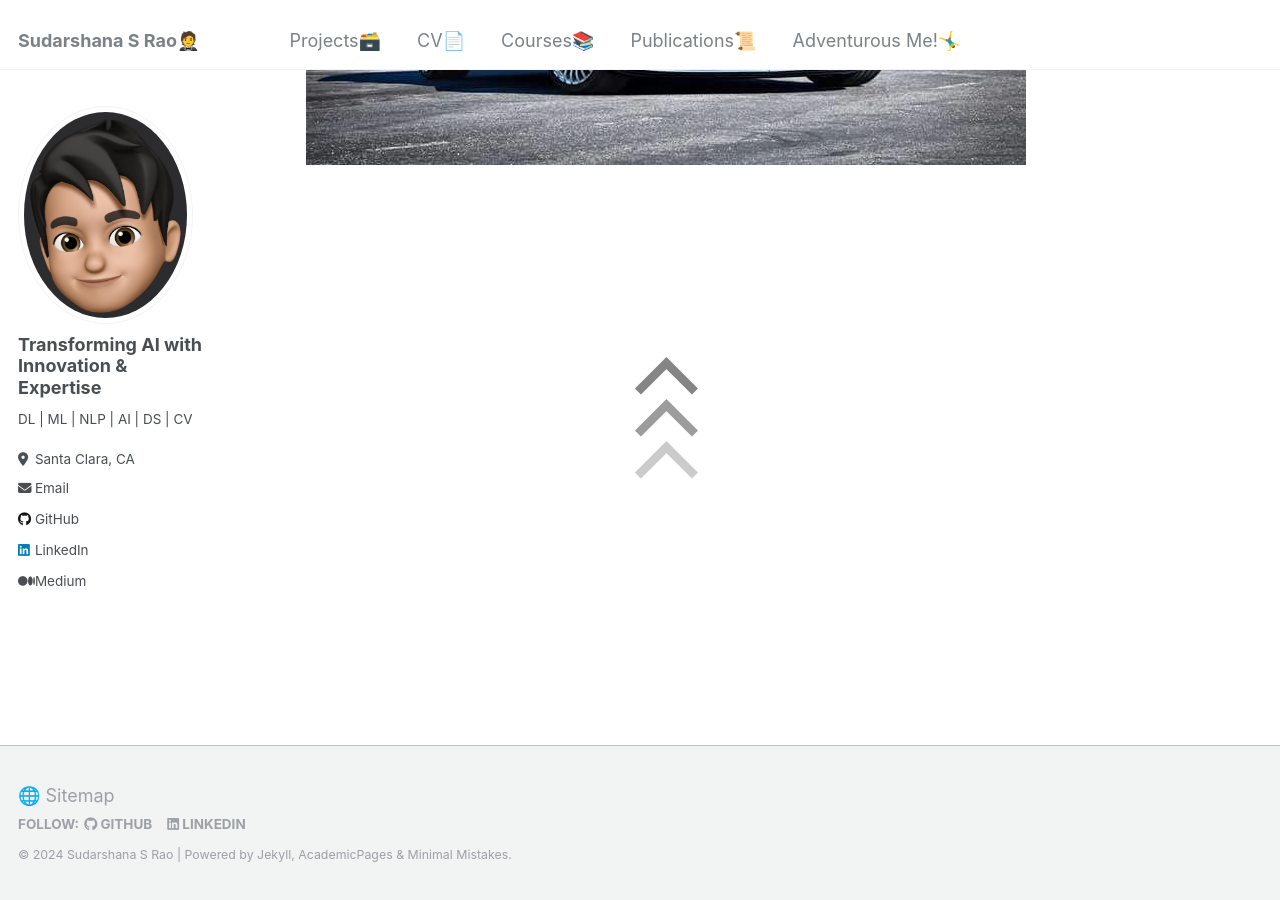
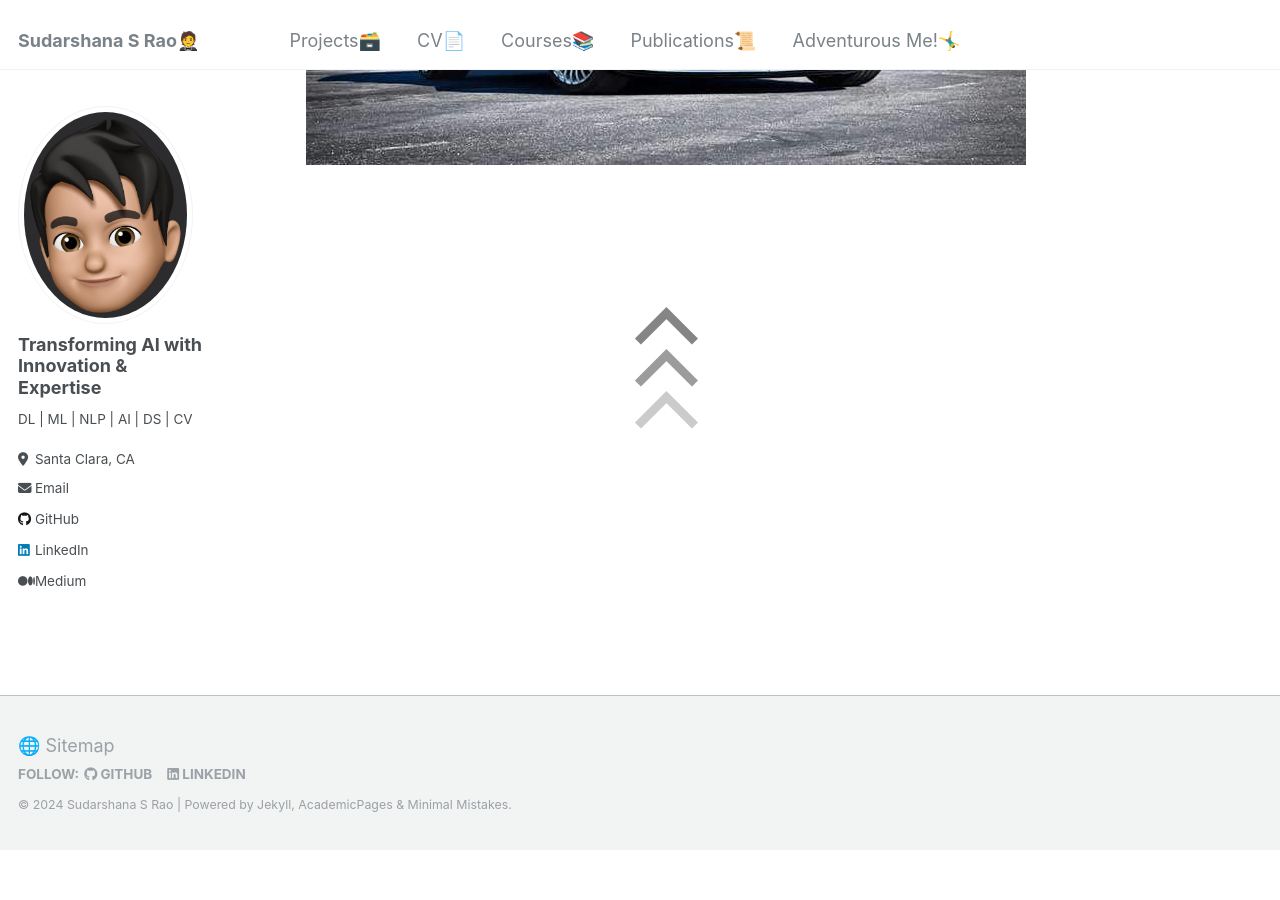
Before and after one commit to SudarshanaSRao/SudarshanaSRao.github.io, a Jekyll site: the page built from _pages/about.md, in a window 1280 px wide and 900 px high, scrolled down 2309 px. Built offline with Jekyll 4.4.1, drawn with Linux system fonts in a browser that asks for light colours; after the commit the page ends 3159 px from its top, so only the background shows below that.

Commit message:
Update about.md

```diff
--- a/_pages/about.md
+++ b/_pages/about.md
@@ -195,7 +195,7 @@ I am seeking full-time roles and craving challenging opportunities to contribute
     <img src='/images/Carcool.jpg' alt="Cool Car">
 </div>
 
-<div class="arrow-container0">
+<div class="arrow-container0" style="margin-top: -50px;">
         <a href="#top" class="arrow" style="font-size: 6em; text-decoration: none;">&#x2303;</a>
         <a href="#top" class="arrow" style="font-size: 6em; text-decoration: none;">&#x2303;</a>
         <a href="#top" class="arrow" style="font-size: 6em; text-decoration: none;">&#x2303;</a>
```
